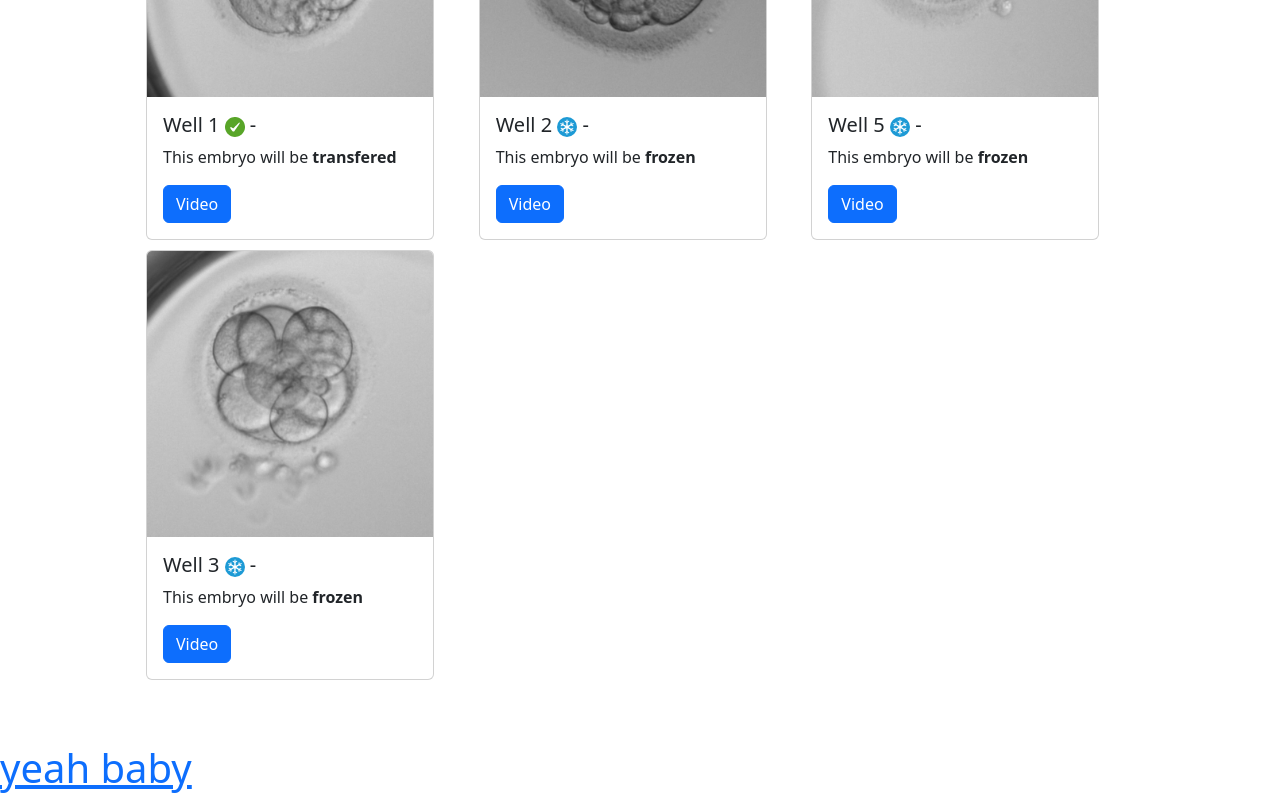
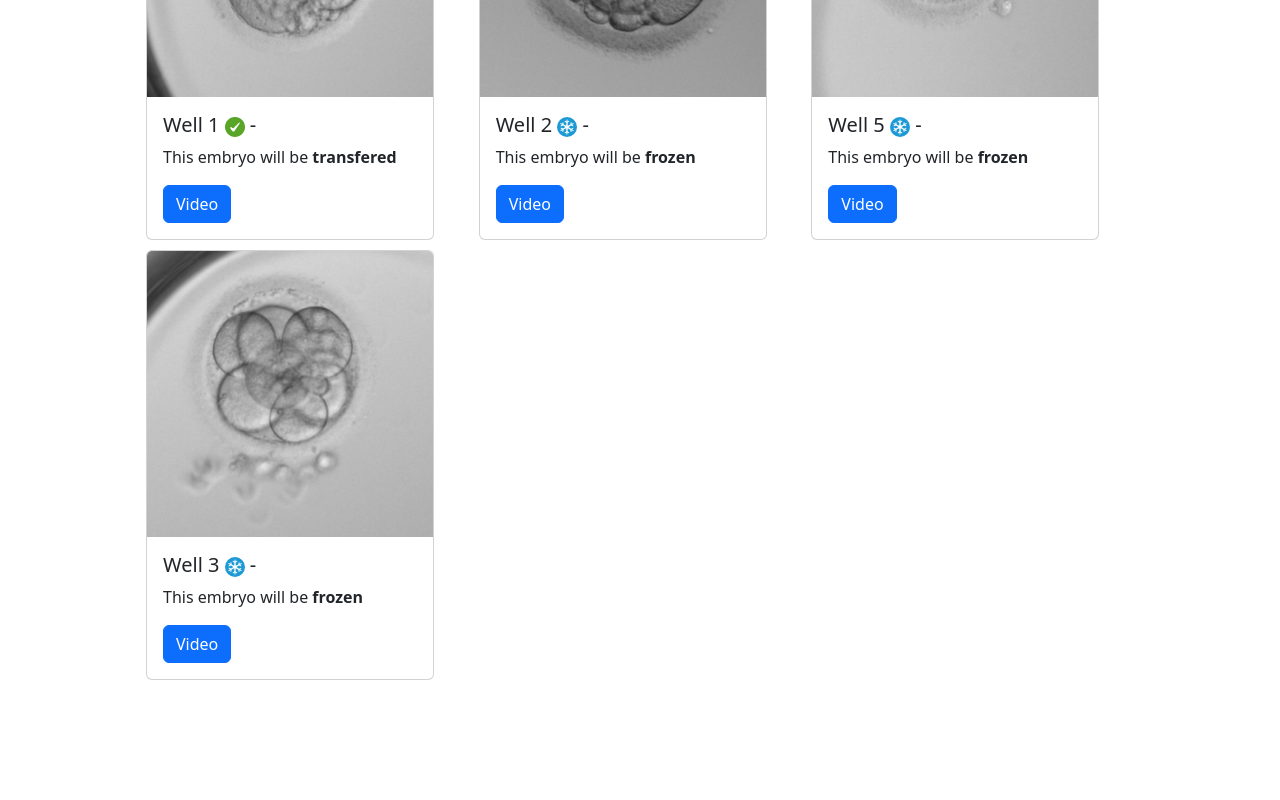
Before and after one commit to Lukas-DH/embryoViewer, a Next.js app: page /patient in a window 1280 px wide. Shown: the part 330-1130 px from the top of the page. After the commit the page ends 1074 px from the top, so only its background shows below. Built offline with nearby package versions, Linux system fonts and the light colour scheme.

Commit message:
remove text

```diff
--- a/pages/patient.js
+++ b/pages/patient.js
@@ -89,10 +89,6 @@ function Createbarcode() {
             ))}
         </main>
       </Container>
-
-      <Link href={`/`}>
-        <h1>yeah baby</h1>
-      </Link>
     </>
   );
 }
```
